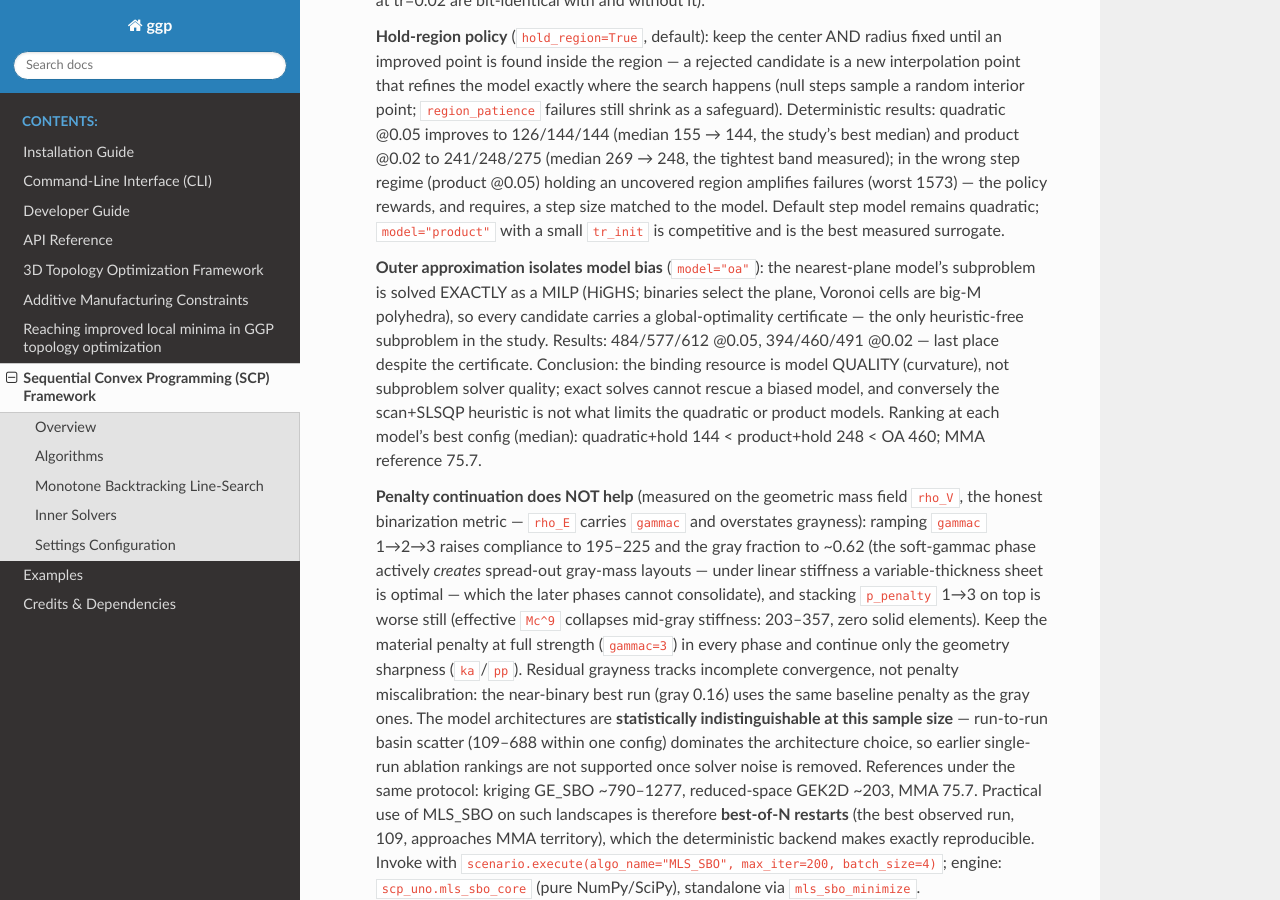
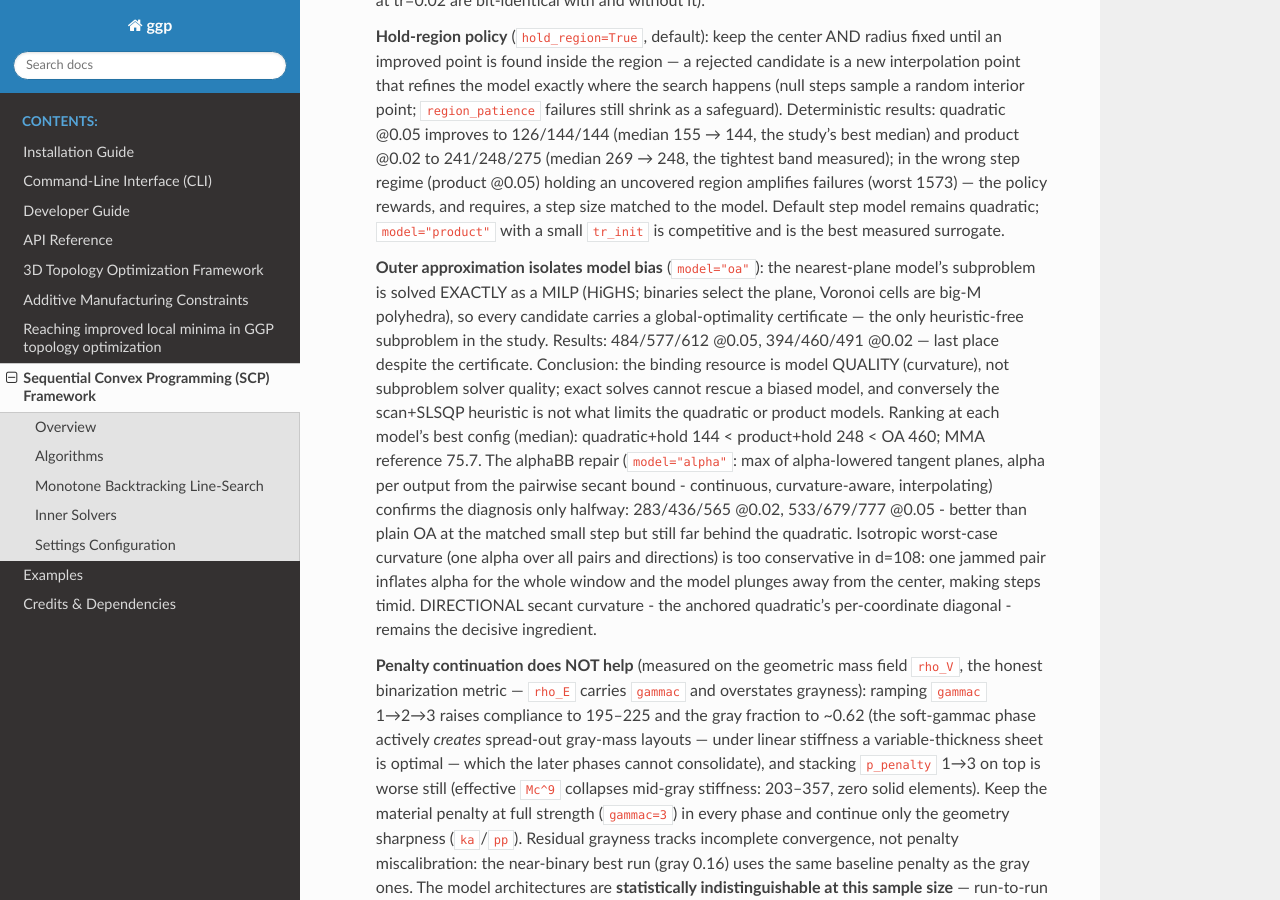
Before and after one commit to SimoneConiglio/generalized_geometry_projection, a Sphinx documentation site: the page built from docs/scp_uno_guide.rst, in a window 1280 px wide and 900 px high, scrolled down 3786 px. Built offline with Sphinx 7.4.7 and the Read the Docs theme 3.1.0, drawn with Linux system fonts in a browser that asks for light colours.

Commit message:
Docs: alphaBB results - isotropic worst-case curvature is too conservative
Co-Authored-By: Claude Fable 5 <noreply@anthropic.com>
Claude-Session: https://claude.ai/code/session_01CG7waKSaRC4EUnPzca3QFu

```diff
--- a/docs/scp_uno_guide.rst
+++ b/docs/scp_uno_guide.rst
@@ -214,6 +214,16 @@ The framework provides seven major algorithms:
    conversely the scan+SLSQP heuristic is not what limits the quadratic
    or product models. Ranking at each model's best config (median):
    quadratic+hold 144 < product+hold 248 < OA 460; MMA reference 75.7.
+   The alphaBB repair (``model="alpha"``: max of alpha-lowered tangent
+   planes, alpha per output from the pairwise secant bound - continuous,
+   curvature-aware, interpolating) confirms the diagnosis only halfway:
+   283/436/565 @0.02, 533/679/777 @0.05 - better than plain OA at the
+   matched small step but still far behind the quadratic. Isotropic
+   worst-case curvature (one alpha over all pairs and directions) is too
+   conservative in d=108: one jammed pair inflates alpha for the whole
+   window and the model plunges away from the center, making steps
+   timid. DIRECTIONAL secant curvature - the anchored quadratic's
+   per-coordinate diagonal - remains the decisive ingredient.
 
    **Penalty continuation does NOT help** (measured on the geometric mass
    field ``rho_V``, the honest binarization metric — ``rho_E`` carries
```
